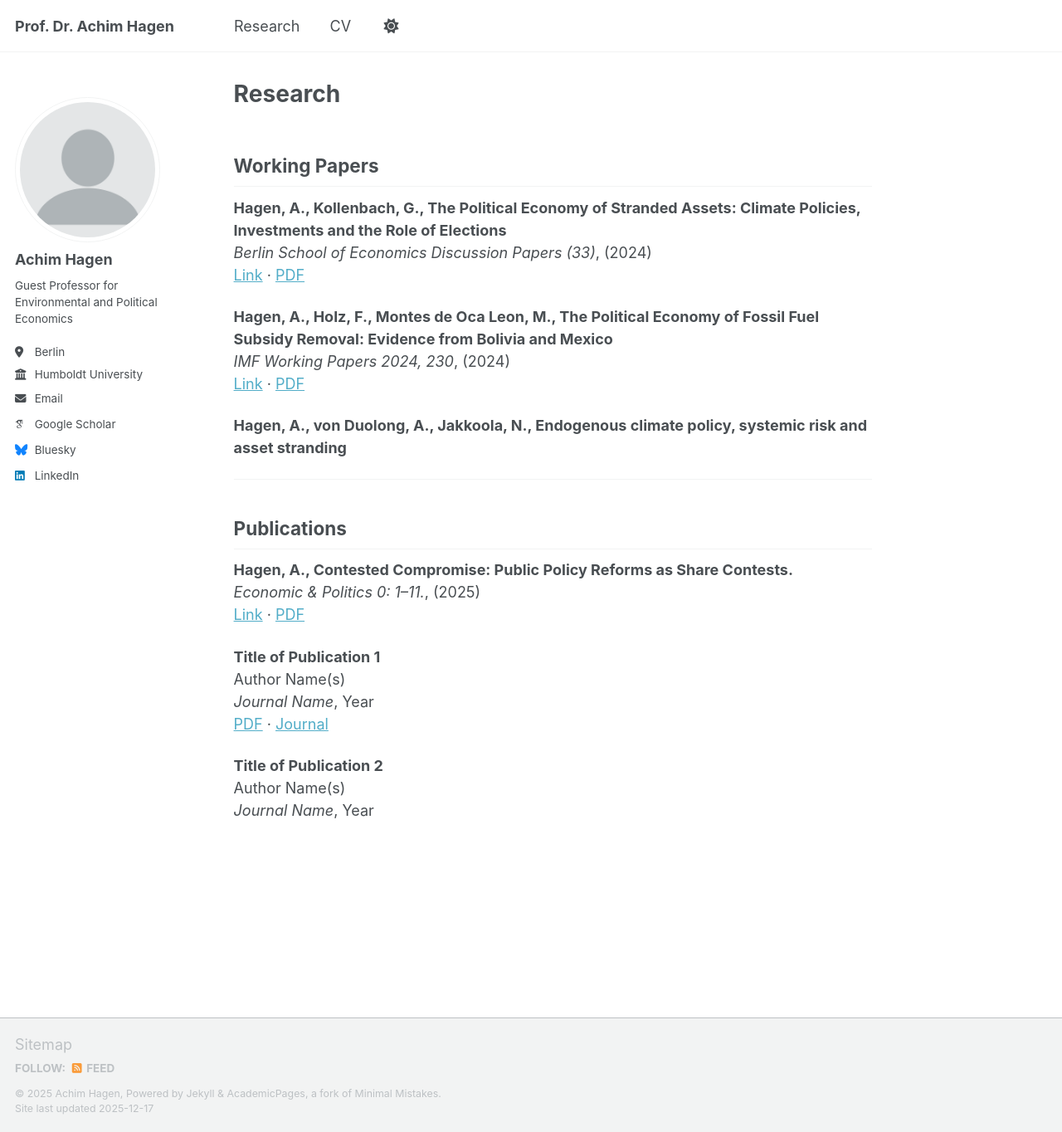
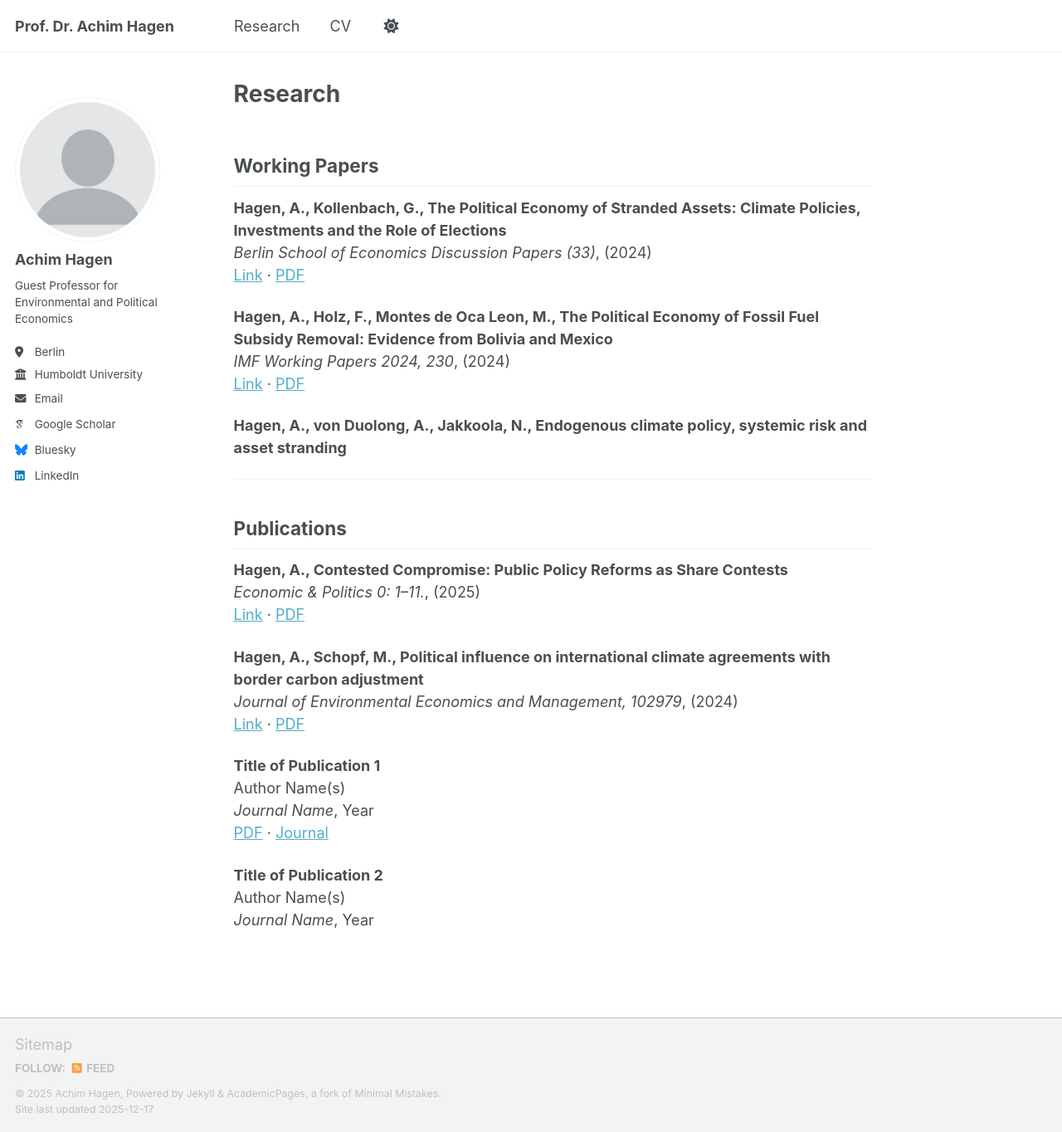
Before and after one commit to achhag/academic, a Jekyll site: the page built from _pages/publications.html, in a window 1280 px wide and 1364 px high. Shown: the whole window at 83% size. Built offline with Jekyll 4.4.1, drawn with Linux system fonts in a browser that asks for light colours; some web fonts are replaced; a script bundle is joined from its source files by our own code; library files that are not in the unit come from our copies.

Commit message:
Update publications.html

```diff
--- a/_pages/publications.html
+++ b/_pages/publications.html
@@ -31,9 +31,16 @@ author_profile: true
 <h2>Publications</h2>
 
 <p>
-<strong>Hagen, A., Contested Compromise: Public Policy Reforms as Share Contests. </strong><br>
+<strong>Hagen, A., Contested Compromise: Public Policy Reforms as Share Contests</strong><br>
 <em>Economic & Politics 0: 1–11.</em>, (2025)<br>
 <a href="https://doi.org/10.1111/ecpo.70024" target="_blank">Link</a> ·
+<a href="{{ '/files/achimhagen_contestedcompromise.pdf' | relative_url }}" target="_blank">PDF</a>
+</p>
+
+<p>
+<strong>Hagen, A., Schopf, M., Political influence on international climate agreements with border carbon adjustment</strong><br>
+<em>Journal of Environmental Economics and Management, 102979</em>, (2024)<br>
+<a href="https://doi.org/10.1016/j.jeem.2024.102979" target="_blank">Link</a> ·
 <a href="{{ '/files/achimhagen_contestedcompromise.pdf' | relative_url }}" target="_blank">PDF</a>
 </p>
 
```
